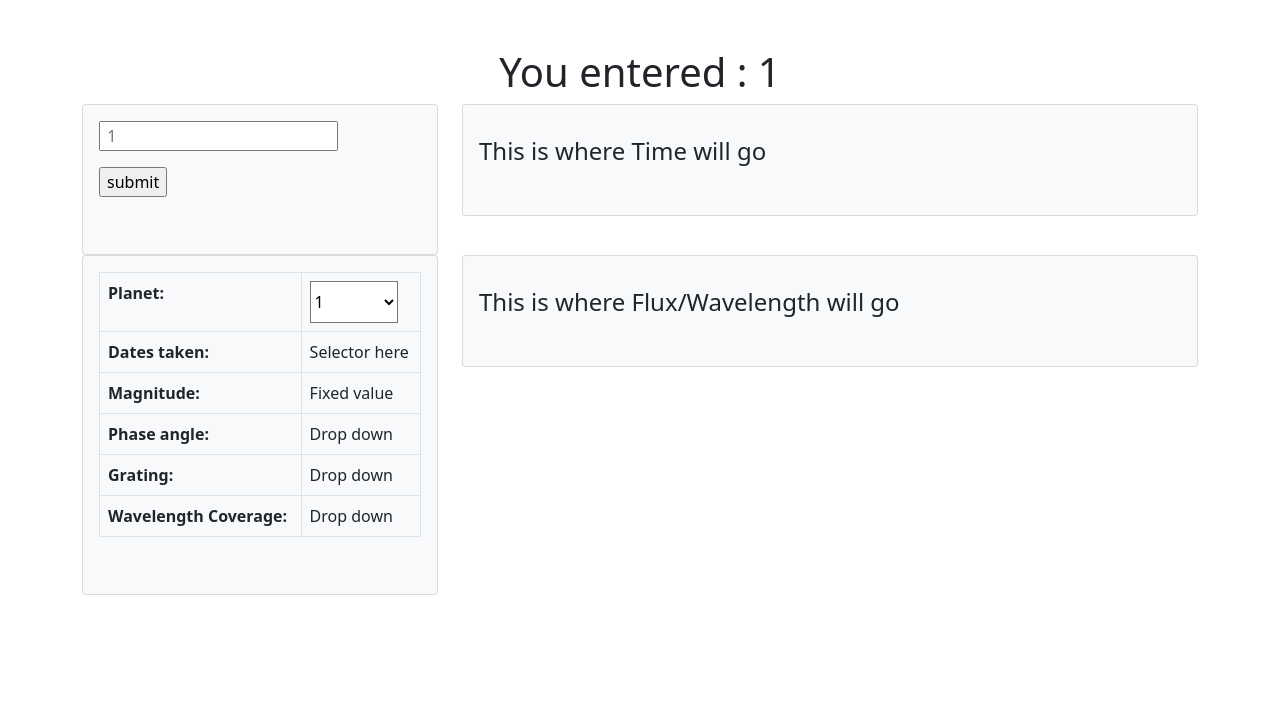
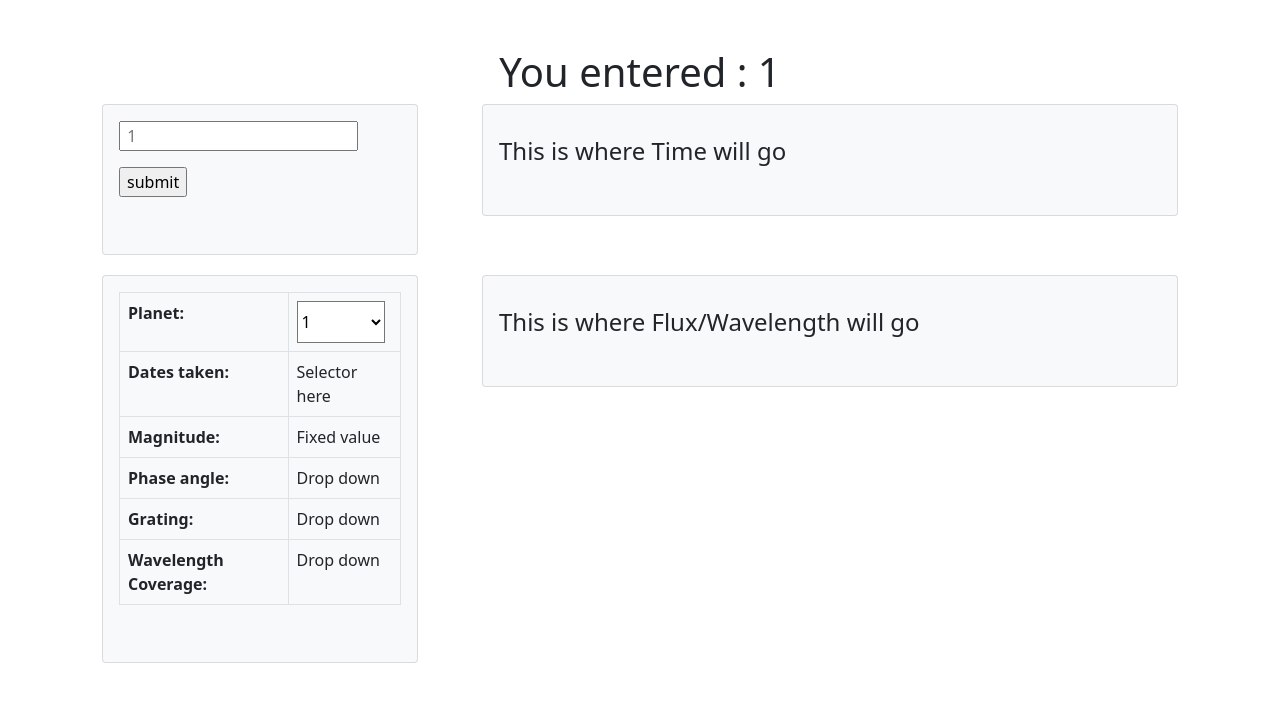
Before and after one commit to dorisnorris/PEAS, a Flask app: page /1 in a window 1280 px wide. Shown: the part 56-758 px from the top of the page. Run offline with Flask 2, Linux system fonts and the light colour scheme; some libraries are stand-ins or nearby versions.

Commit message:
edit again card features

```diff
--- a/app/routes.py
+++ b/app/routes.py
@@ -30,9 +30,10 @@ def contact():
 
 	return render_template('contact.html', title='Contact')
 
-@app.route('/<plnt>')
+@app.route('/<plnt>', methods=["POST", "GET"])
 def planet(plnt):
 
 	""" This will be the page with all the planet data displayed """
 
+
 	return render_template('planet.html', title=plnt, plnt=plnt, all_planets=all_planets)
--- a/app/static/css/custom.css
+++ b/app/static/css/custom.css
@@ -13,6 +13,9 @@
 }
 .card {
     padding-bottom: 25px;
+    margin-left: 20px;
+    margin-right: 20px;
+    margin-bottom: 20px;
 }
 .card-body {
     align-content: center;
--- a/app/templates/index.html
+++ b/app/templates/index.html
@@ -8,7 +8,7 @@
     <div class="row">
         <div class="col">
             <div class="text-center">
-            <img src="{{ url_for('static',filename='img/peas_logo.png') }}" width=800 alt="PEAS">
+            <img src="{{ url_for('static',filename='img/peas_logo.png') }}" width=700 alt="PEAS">
             </div>
         </div>
     </div>
--- a/app/templates/planet.html
+++ b/app/templates/planet.html
@@ -16,8 +16,10 @@
 		<div class="col-4">
 			<div class="card bg-light">
 				<div class="card-body">
-					<p><input type="text" placeholder=" {{ plnt }} " name="keyword" /></p>
-					<p><input type="submit" value="submit" /></p>
+					<form class="form-inline" action="" method="POST" novalidate="">
+						<p><input type="text" placeholder=" {{ plnt }} " name="keyword" /></p>
+						<p><input type="submit" value="submit" /></p>
+					</form>
 				</div>
 			</div>
 		</div>
```
